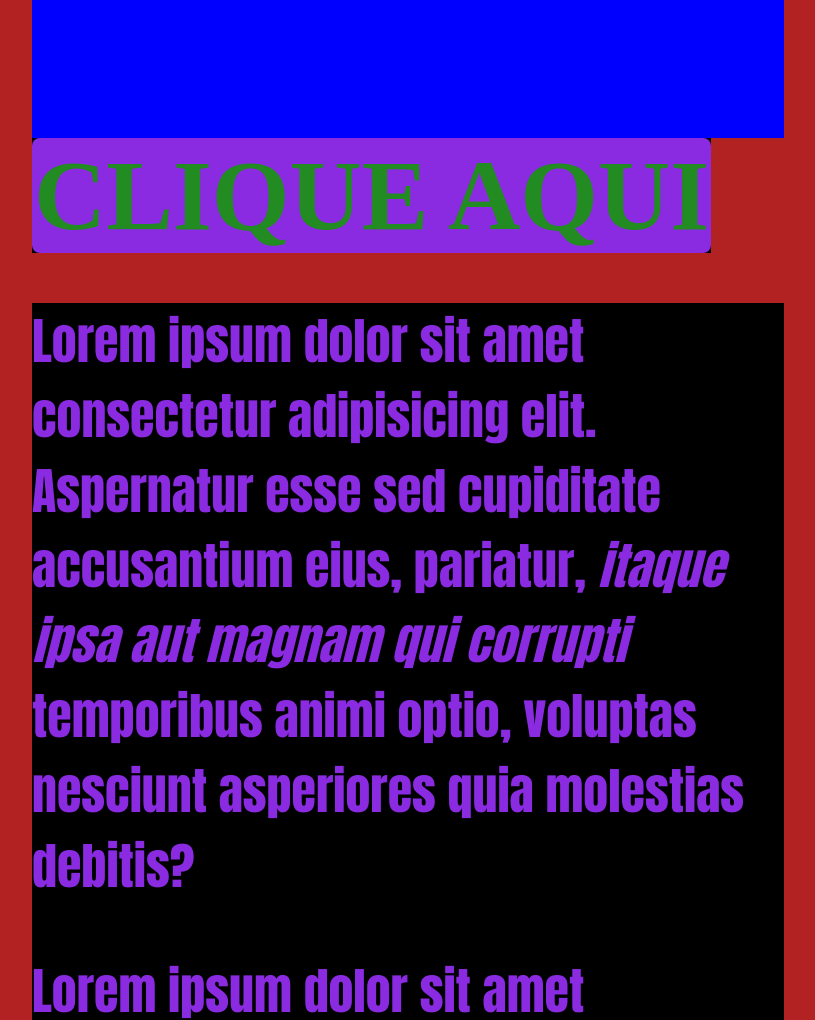
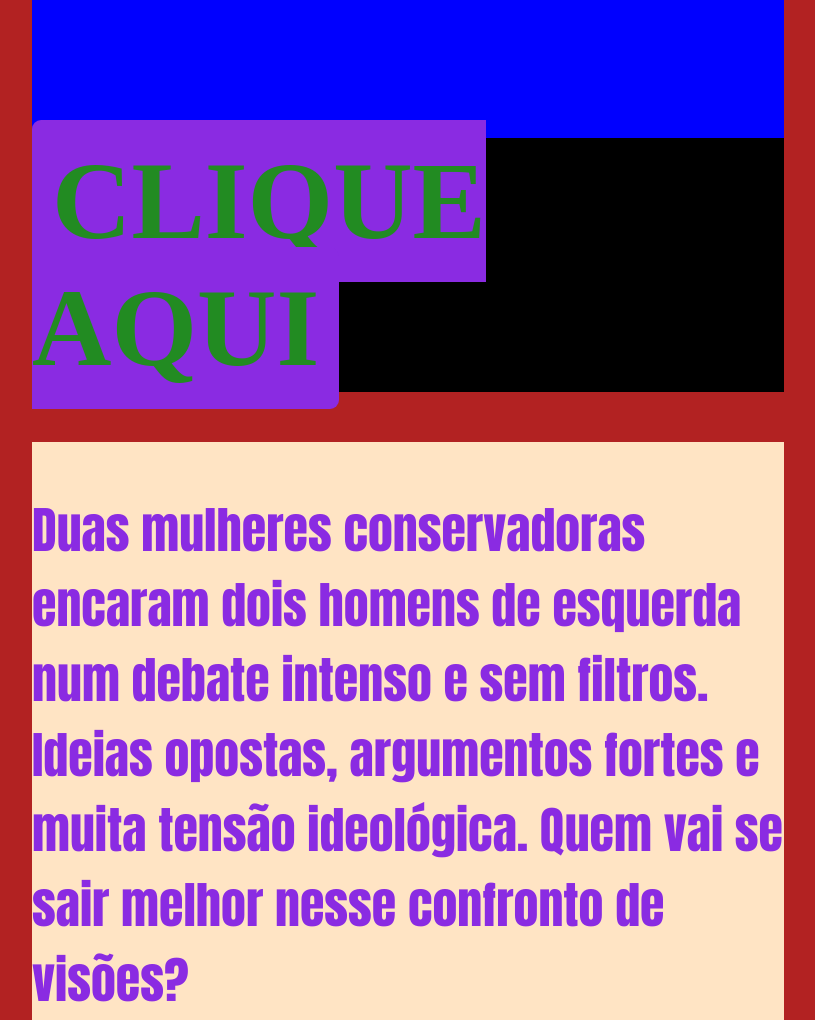
Before and after one commit to rdgsnick/Criacao-de-Apps, a plain HTML site: page introducao/index.html in a window 1280 px wide. Shown: the part 1060-2080 px from the top of the page, without its empty margins (232-1047 px from the left). Drawn offline with Linux system fonts and the light colour scheme.

Commit message:
resenhagram

```diff
--- a/introducao/index.html
+++ b/introducao/index.html
@@ -1,6 +1,6 @@
 
 <!DOCTYPE html>
-<html lang="en">
+<html>
 
 <head>
     <meta charset="UTF-8">
@@ -12,7 +12,9 @@
 <body>
 
     <div class="container">
+
         <h1>para moggar conservadores</h1>
+
     </div>
 
     <div class="button">
@@ -22,8 +24,7 @@
     </div>
 
     <div class="content">
-        <p>Lorem ipsum dolor sit amet consectetur adipisicing elit. <strong>Aspernatur esse sed cupiditate accusantium eius, pariatur</strong>, <i>itaque ipsa aut magnam qui corrupti</i> temporibus animi optio, voluptas nesciunt asperiores quia molestias debitis?</p>
-
+       <p> Duas mulheres conservadoras encaram dois homens de esquerda num debate intenso e sem filtros. Ideias opostas, argumentos fortes e muita tensão ideológica. Quem vai se sair melhor nesse confronto de visões?</p>
         <p>Lorem ipsum dolor sit amet consectetur adipisicing elit. <strong>Aspernatur esse sed cupiditate accusantium eius, pariatur</strong>, <i>itaque ipsa aut magnam qui corrupti</i> temporibus animi optio, voluptas nesciunt asperiores quia molestias debitis?</p>
     </div>
 
--- a/introducao/style.css
+++ b/introducao/style.css
@@ -12,6 +12,7 @@ div.container{
     flex-direction: column;
     gap: 32px;
     box-sizing: border-box;
+    justify-content: center;
 }
 
 div.button{
@@ -20,26 +21,27 @@ div.button{
 }
 
 div.content{
-    background-color: black;
+    background-color: bisque;
 }
 
 span{
     color: forestgreen;
-    font-size: 100px;
+    font-size: 110px;
     background-color: blueviolet;
-    padding: 2px;
-    border-radius: 8px;
-    transition: padding 10s;
+    padding: 20px;
+    border-radius: 9px;
+    transition: padding 1s;
     cursor: pointer;
 }
 
 h1{
     font-family: system-ui, -apple-system, BlinkMacSystemFont, 'Segoe UI', Roboto, Oxygen, Ubuntu, Cantarell, 'Open Sans', 'Helvetica Neue', sans-serif;
     font-size: 100px;
-    font-weight: 500;
+    font-weight: 500px;
 }
 
 p{
+    padding-top: 50px;
     font-family: Impact, Haettenschweiler, 'Arial Narrow Bold', sans-serif;
     font-size: 50px;
     color: blueviolet;
@@ -52,6 +54,6 @@ span:hover{
     -webkit-box-shadow: 10px 10px 20px 5px rgba(0, 0, 0, 0.5);
 }
 
-.button a{
-    text-decoration: none;
+a{
+    text-decoration: dashed ;
 }
```
